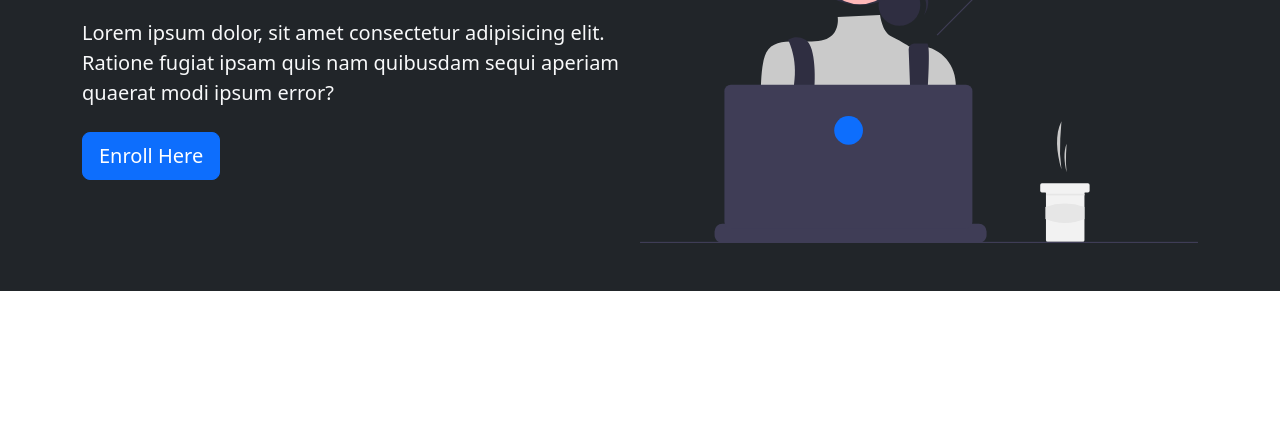
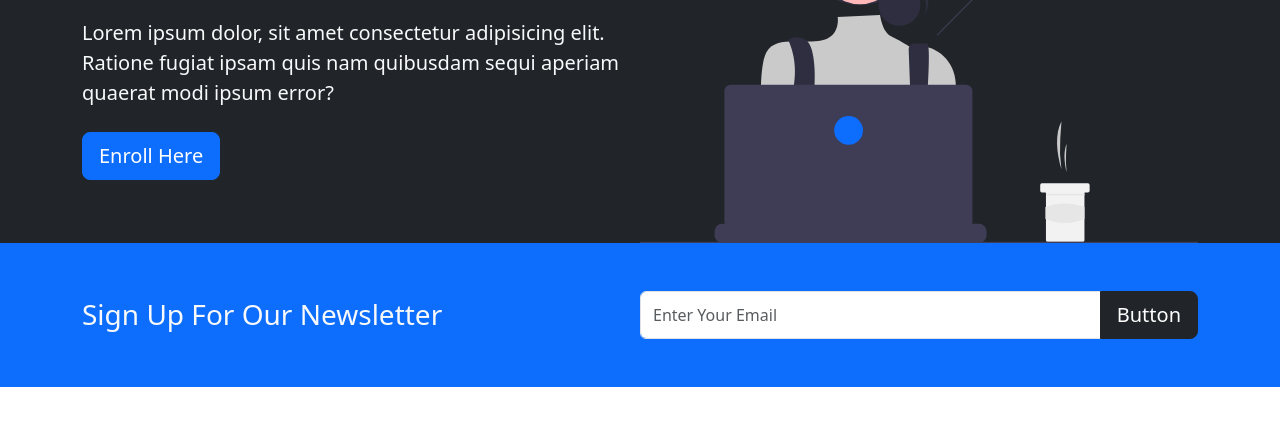
Before and after one commit to Olive-Spider/bootstrap101, a plain HTML site: page index.html in a window 1280 px wide. Shown: the part 254-680 px from the top of the page. Drawn offline with nearby package versions, Linux system fonts and the light colour scheme.

Commit message:
Newsletter added with a input form

```diff
--- a/index.html
+++ b/index.html
@@ -45,7 +45,7 @@
     </nav>
 
     <!-- Showcase -->
-    <section class="bg-dark text-light p-5 text-center text-sm-start">
+    <section class="bg-dark text-light p-5 p-lg-0 pt-lg-5 text-center text-sm-start">
      <div class="container">
         <div class="d-sm-flex align-items-center justify-content-between">
             <div>
@@ -53,9 +53,29 @@
                 <p class="lead my-4">Lorem ipsum dolor, sit amet consectetur adipisicing elit. Ratione fugiat ipsam quis nam quibusdam sequi aperiam quaerat modi ipsum error?</p>
                 <button class="btn btn-primary btn-lg">Enroll Here</button>
             </div>
-            <img class="img-fluid w-50 d-none d-sm-block" src="img/showcase.svg" alt="showcase">
+            <img class="img-fluid w-50 d-none d-sm-block"
+            src="img/showcase.svg"
+            alt="showcase">
         </div>
      </div>
+    </section>
+
+    <!-- Newsletter -->
+    <section class="bg-primary text-light p-5">
+        <div class="container">
+          <div class="d-md-flex justify-content-between align-items-center">
+            <h3 class="mb-3 mb-md-0">Sign Up For Our Newsletter</h3>
+
+            <div class="input-group news-input">
+                <input type="text"
+                class="form-control"
+                placeholder="Enter Your Email">
+                <button
+                class="btn btn-dark btn-lg"
+                type="button">Button</button>
+              </div>
+          </div>
+        </div>
     </section>
 
 
--- a/style.css
+++ b/style.css
@@ -0,0 +1,5 @@
+@media (min-width: 768px){
+    .news-input {
+        width: 50%;
+    }
+}
```
